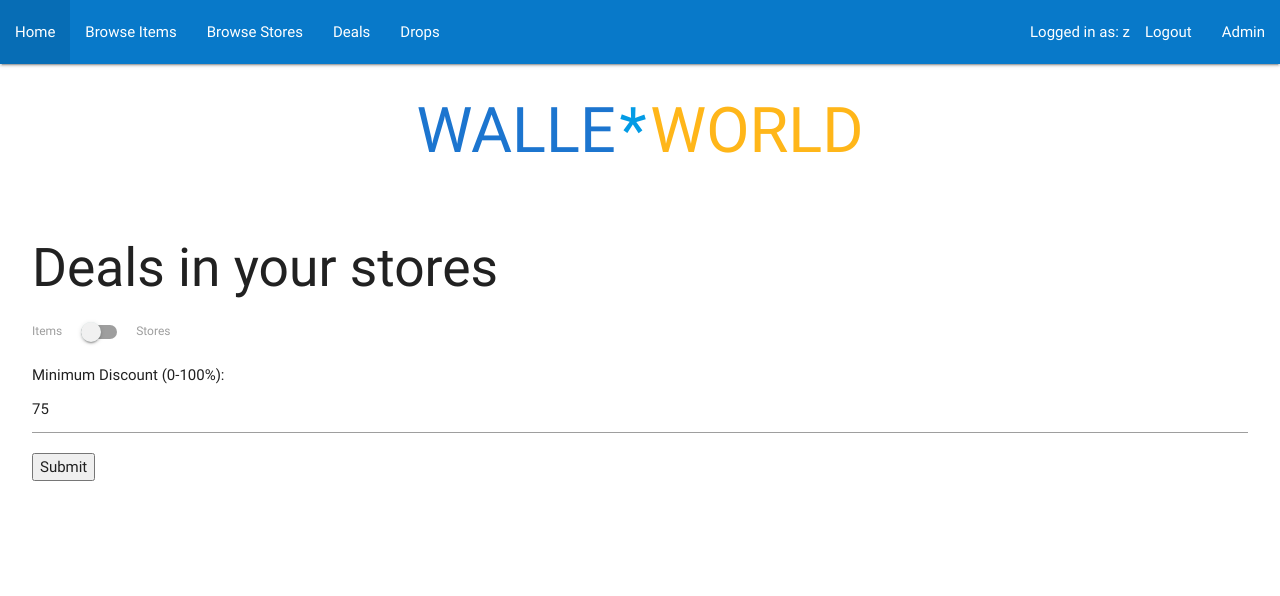
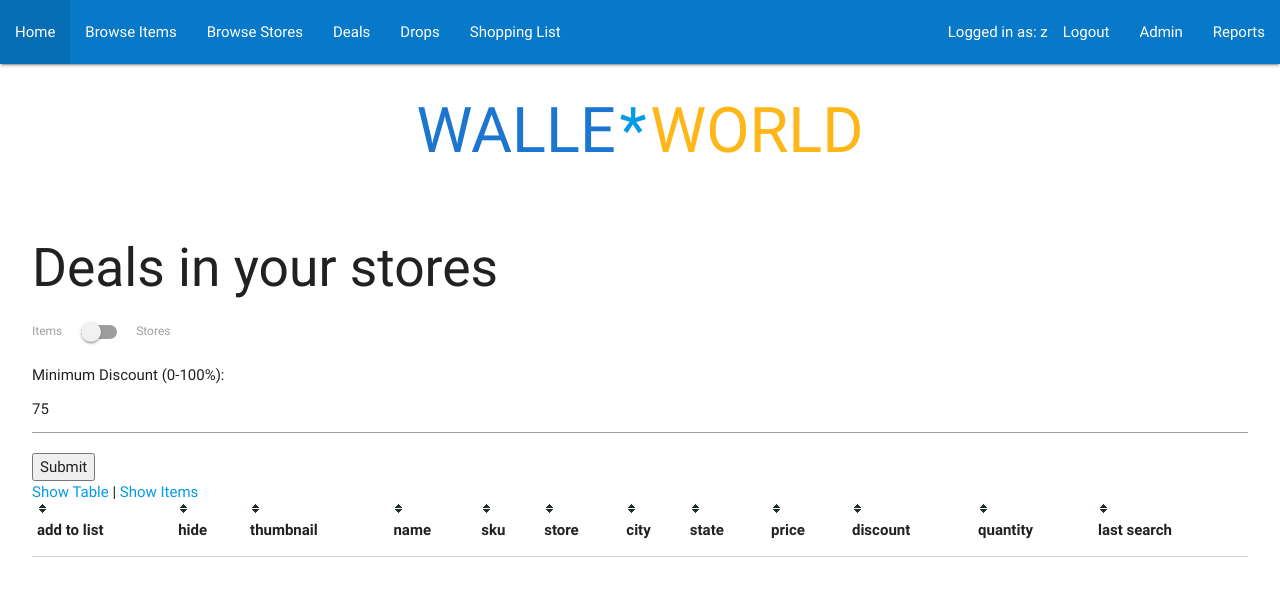
Before and after one commit to baldegg/walle, a Flask app: page /deals in a window 1280 px wide. Shown: the top 596 px of the page. Run offline with Flask 2, Linux system fonts and the light colour scheme; a user stored in the database is signed in; data comes from the database, SQL or seed files in the repository; both versions use the stored data as it was after the commit; lists and menus that the app fills with data are empty; parts of the project's set-up code (start-up, migrations or seed data) failed here and were passed over; some libraries are stand-ins or nearby versions.

Commit message:
added shopping list, color coding, bug fixes

```diff
--- a/application.py
+++ b/application.py
@@ -16,7 +16,6 @@ from flask_debugtoolbar import DebugToolbarExtension
 # create the application instance :)
 app = Flask(__name__)
 app.config.from_object(__name__)
-
 SECRET_KEY = config.VARS['SECRET_KEY']
 
 # Load default config and override config from an environment variable
@@ -29,27 +28,17 @@ app.config.update(dict(
 app.debug = False
 toolbar = DebugToolbarExtension(app)
 
-# cache settings - disabled for now to increase speed
-# @app.after_request
-# def after_request(response):
-#     response.headers["Cache-Control"] = "no-cache, no-store, must-revalidate"
-#     response.headers["Expires"] = 0
-#     response.headers["Pragma"] = "no-cache"
-#     return response
-
 # Configure session to use filesystem (instead of signed cookies)
 app.config["SESSION_FILE_DIR"] = './session'
 app.config["SESSION_PERMANENT"] = True
 app.config["SESSION_TYPE"] = "filesystem"
 Session(app)
 
-
 def connect_db():
     """Connects to the specific database."""
     rv = sqlite3.connect(app.config['DATABASE'])
     rv.row_factory = sqlite3.Row
     return rv
-
 
 def init_db():
     """Initializes DB according to schema.sql"""
@@ -58,13 +47,11 @@ def init_db():
         db.cursor().executescript(f.read())
     db.commit()
 
-
 @app.cli.command('initdb')
 def initdb_command():
     """Initializes the database from command line"""
     init_db()
     print('Initialized the database.')
-
 
 def query_db(query, args=(), one=False):
     """Helper function to query DB"""
@@ -147,7 +134,7 @@ def register():
             pw_hash = generate_password_hash(request.form.get("password"))
             # inserts new user along with password hash into users table
             try:
-                result = db.execute("INSERT INTO users (username, hash) VALUES(?, ?)",
+                db.execute("INSERT INTO users (username, hash) VALUES(?, ?)",
                                     [request.form.get("username"), pw_hash])
             except sqlite3.IntegrityError:
                 # if user already exists, db query will return None
@@ -172,7 +159,9 @@ def index():
     """Shows personalized list of items to search for and stores in which to search"""
     db = get_db()
     items = query_db('SELECT sku, name from itemsToSearch WHERE uid=?', [session["user_id"]])
-    stores = query_db('SELECT storesToSearch.id as id, city, state, street FROM storesToSearch INNER JOIN stores on stores.id = storesToSearch.id WHERE storesToSearch.uid=?', [session['user_id']])
+    stores = query_db('SELECT storesToSearch.id as id, city, state, street FROM storesToSearch\
+                       INNER JOIN stores on stores.id = storesToSearch.id WHERE storesToSearch.uid=?'\
+                        , [session['user_id']])
     return render_template("index.html", items=items, stores=stores)
 
 
@@ -192,7 +181,7 @@ def browseitems():
             print(category)
             numitems = query_db('SELECT count(*) from itemData WHERE categoryNode = ?',[category], one=True)
             database = query_db('SELECT sku, itemData.name, thumbnailImage, categoryPath, categoryNode, numsearches, itemData.upc, SUM(qty) as count, MIN(price) as min, salePrice,\
-                    ROUND((100*(1 - MIN(price*1.0)/salePrice*1.0)),1) as bestDrop from itemData LEFT JOIN inventory on inventory.upc = itemData.upc\
+                   B ROUND((100*(1 - MIN(price*1.0)/salePrice*1.0)),1) as bestDrop from itemData LEFT JOIN inventory on inventory.upc = itemData.upc\
                     WHERE categoryNode = ? GROUP BY itemdata.upc ORDER BY numsearches DESC LIMIT ? OFFSET ?',[category, 100,(page-1)*100])
         elif sortby == 'numsearches':
             database = query_db('SELECT sku, itemData.name, thumbnailImage, categoryPath, categoryNode, numsearches, itemData.upc, SUM(qty) as count, MIN(price) as min, salePrice,\
@@ -334,7 +323,7 @@ def search():
             pass
     db.commit()
     # collects newly acquired data to present to user as results page
-    inv = query_db('SELECT inventory.upc as upc, itemData.sku, store, street, city, state, qty, price, datetime, msrp, thumbnailImage, itemData.name, salePrice FROM inventory \
+    inv = query_db('SELECT inventory.upc as upc, itemData.sku, store, street, city, state, qty, price, datetime, msrp, thumbnailImage, itemData.name, salePrice, ROUND(100.0*(1.0-((1.0*inventory.price)/(1.0*itemdata.salePrice))),2) as discount FROM inventory \
             INNER JOIN itemData ON itemData.upc = inventory.upc INNER JOIN stores ON inventory.store = stores.id INNER JOIN itemsToSearch on itemData.sku=itemstoSearch.sku INNER JOIN storesToSearch on stores.id = storesToSearch.id WHERE qty > 0 AND storesToSearch.uid = ? ORDER BY upc', [session["user_id"]])
     # if looking up a single sku from item page, redirect to the page we came from with updated data
     if request.args.get('sku'):
@@ -352,6 +341,7 @@ def update():
     toUpdate = json.loads(request.data)
     print(toUpdate)
     # looks up item
+
     result = invLookup(toUpdate['upc'],toUpdate['store'])['data'][0]
     db = get_db()
     # updates inventory database with new info
@@ -359,7 +349,9 @@ def update():
         db.execute('INSERT or REPLACE INTO inventory (upc, store, qty, price, name, datetime)\
         values (?, ?, ?, ?, ?, ?)', [toUpdate['upc'], toUpdate['store'], result['availabilityInStore'], result['packagePrice'], result['name'], str(datetime.now())])
     except KeyError:
-        return -1
+        db.execute('DELETE FROM inventory WHERE upc=? AND store =?',[toUpdate['upc'],toUpdate['store']])
+        db.commit()
+        return "Deleted"
     db.commit()
     # packages updated data
     updated = {
@@ -415,10 +407,14 @@ def deals():
     discount = request.args.get("discount") or 75.0
     discount = float(discount)
     groupbystores = request.args.get("groupbystores")
+    q = 'SELECT *, itemdata.name as realname, ROUND(100.0*(1.0-((1.0*inventory.price)/(1.0*itemdata.salePrice))),2) as discount\
+    from inventory INNER JOIN itemData on inventory.upc = itemData.upc INNER JOIN storestosearch ON inventory.store = storestosearch.id\
+    INNER JOIN stores on stores.id = storestosearch.id WHERE discount>? AND saleprice > 0 AND QTY > 0 AND uid=?'
     if groupbystores=="on":
-        deals = query_db('SELECT *, itemdata.name as realname, 100.0*(1.0-((1.0*inventory.price)/(1.0*itemdata.salePrice))) as discount from inventory INNER JOIN itemData on inventory.upc = itemData.upc INNER JOIN storestosearch ON inventory.store = storestosearch.id INNER JOIN stores on stores.id = storestosearch.id WHERE discount>? AND saleprice > 0 AND QTY > 0 ORDER BY stores.city',[discount])
+         q += " ORDER BY stores.city"
     else:
-        deals = query_db('SELECT *, itemdata.name as realname, 100.0*(1.0-((1.0*inventory.price)/(1.0*itemdata.salePrice))) as discount from inventory INNER JOIN itemData on inventory.upc = itemData.upc INNER JOIN storestosearch ON inventory.store = storestosearch.id INNER JOIN stores on stores.id = storestosearch.id WHERE discount>? AND saleprice > 0 AND QTY > 0 ORDER BY itemdata.name',[discount])
+         q += " ORDER BY itemData.sku"
+    deals = query_db(q,[discount,session["user_id"]])
     return render_template('deals.html', deals=deals)
 
 @app.route('/pricedrops', methods=['GET'])
@@ -432,8 +428,6 @@ def pricedrops():
         upc = upc['upc']
         yourdrops.append(query_db('SELECT * from priceDrops inner join itemdata on pricedrops.upc = itemdata.upc inner join stores on pricedrops.store_id = stores.id where itemdata.upc = ? ORDER BY datetime DESC',[upc]))
     print(yourdrops)
-    # for drop in yourdrops:
-    #     print(yourdrops[drop][0]['name'])
     return render_template('pricedrops.html', upcs = upcs, yourdrops=yourdrops)
 
 @app.route('/admin', methods=['GET'])
@@ -588,6 +582,30 @@ def reports():
     else:
         return render_template("sorry.html", message="Reports for admins only.")
 
+@app.route('/shoppinglist', methods=['GET', 'POST'])
+@login_required
+def shoppinglist():
+    db = get_db()
+    if request.method=="GET":
+        yourlist = query_db('SELECT * from shoppingList\
+                    INNER JOIN inventory on shoppinglist.upc=inventory.upc and shoppinglist.store=inventory.store\
+                    INNER JOIN itemdata on itemdata.upc=shoppinglist.upc\
+                    INNER JOIN stores on stores.id=shoppinglist.store\
+                    WHERE uid=?',[session["user_id"]])
+        return render_template('shoppinglist.html',yourlist=yourlist)
+    elif request.method=="POST":
+        if request.form.get("delete"):
+            db.execute("DELETE FROM shoppinglist WHERE uid=? and upc=? and store=?",[session["user_id"],request.form.get("upc"),request.form.get("store")])
+            print("DELETE!!")
+            db.commit()
+            return "1"
+        else:
+            db.execute('INSERT OR IGNORE INTO shoppinglist (uid, upc, store) VALUES(?, ?, ?)',[session["user_id"],request.form.get("upc"),request.form.get("store")])
+            db.commit()
+            return "0"
+
 
 if __name__ == "__main__":
-    app.run(host = '0.0.0.0')
+    app.run(host = '0.0.0.0', port=8080)
+
+app.run(host = '0.0.0.0', port=8080, debug=True)
--- a/static/scripts.js
+++ b/static/scripts.js
@@ -1,14 +1,10 @@
 /* global $*/
 
+$(document).ready(function() {
+  //make tables sortable
+  $('.tablesorter').tablesorter();
 
-
-$(document).ready(function() {
-  $("#allitems").tablesorter();
-  $("#allstores").tablesorter();
-  $("#iteminv").tablesorter();
-  $("#storestock").tablesorter();
-  $("#users").tablesorter();
-  $("#adminitems").tablesorter();
+  //enables check/uncheck all boxes
   $('.masterCheck').click(function() {
     $(this).closest('table').find('.slaveCheck').each(function() {
       $(this).click();
@@ -17,22 +13,7 @@ $(document).ready(function() {
 
 });
 
-
-  var slider = document.getElementById('test-slider');
-  noUiSlider.create(slider, {
-   start: [20, 80],
-   connect: true,
-   step: 1,
-   orientation: 'horizontal', // 'horizontal' or 'vertical'
-   range: {
-     'min': 0,
-     'max': 100
-   },
-   format: wNumb({
-     decimals: 0
-   })
-  });
-
+//show loading bar
 function loading() {
   console.log("loading");
   $(".progress").show();
@@ -51,14 +32,36 @@ function updateInv() {
   xhttp.onreadystatechange = function() {
     if (this.readyState == 4 && this.status == 200) {
       var updated = JSON.parse(this.responseText);
-      $(document.activeElement).parent().parent().children()[5].innerText = updated['qty'];
-      $(document.activeElement).parent().parent().children()[6].innerText = "$" + updated['price'];
-      $(document.activeElement).parent().parent().children()[7].innerText = updated['timestamp'];
+            $(document.activeElement)[0].innerHTML = "<i class='refresh material-icons'>sync_problem</i>"
+      $(document.activeElement).parent().siblings("#qty")[0].innerText = updated['qty'];
+      $(document.activeElement).parent().siblings('#price')[0].innerText = "$" + updated['price'];
+      $(document.activeElement).parent().siblings("#timestamp")[0].innerText = updated['timestamp'];
     }
   };
   xhttp.open("POST", "/update", true);
   xhttp.send(JSON.stringify(data));
 }
+
+function updateShoppingListInv(upc, store) {
+  var data = {
+    "store": store,
+    "upc": upc
+  }
+  var xhttp = new XMLHttpRequest();
+  xhttp.onreadystatechange = function() {
+    if (this.readyState == 4 && this.status == 200) {
+      var updated = JSON.parse(this.responseText);
+
+      $(document.activeElement).siblings("#qty")[0].innerText = updated['qty'];
+      $(document.activeElement).siblings("#price")[0].innerText = "$" + updated['price'];
+      $(document.activeElement).siblings("#timestamp")[0].innerText = updated['timestamp'];
+    }
+  };
+  xhttp.open("POST", "/update", true);
+  xhttp.send(JSON.stringify(data));
+}
+
+
 
 function updateStore() {
   var upc = $(document.activeElement).parent().parent().children()[4].innerText;
@@ -106,15 +109,42 @@ function addStore() {
   xhttp.send(store);
 }
 
+function addToShoppingList(upc, store) {
+  var xhttp = new XMLHttpRequest();
+  xhttp.onreadystatechange = function() {
+    if (this.readyState == 4 && this.status == 200) {
+      $(document.activeElement)[0].innerHTML = "<i class='material-icons'>playlist_add_check</i>"
+
+    }
+  };
+  xhttp.open("POST", "/shoppinglist", true);
+  xhttp.setRequestHeader("Content-type", "application/x-www-form-urlencoded");
+  xhttp.send("upc=" + upc + "&store=" + store);
+}
+
+function deleteFromShoppingList(upc, store) {
+  var xhttp = new XMLHttpRequest();
+  xhttp.onreadystatechange = function() {
+    if (this.readyState == 4 && this.status == 200) {
+      $(document.activeElement).closest('div').css("display", "none");
+    }
+  };
+  xhttp.open("POST", "/shoppinglist", true);
+  xhttp.setRequestHeader("Content-type", "application/x-www-form-urlencoded");
+  xhttp.send("upc=" + upc + "&store=" + store + "&delete=true");
+}
+
+
 function loadStores() {
   loading();
   var sku = $(document.activeElement)[0]['id'].replace('.add', '');
 }
 
 
-function confirmDelete(){
+function confirmDelete() {
   $(document.activeElement).next('button').toggle();
 }
+
 function showEdit() {
   $(".edit").show();
 }
@@ -124,9 +154,19 @@ function adminDelete(sku) {
   xhttp.onreadystatechange = function() {
     if (this.readyState == 4 && this.status == 200) {
       $(document.activeElement).text("DELETED!");
-      $(document.activeElement).closest('tr').css("display","none");
+      $(document.activeElement).closest('tr').css("display", "none");
     }
   };
   xhttp.open("POST", "/delete");
   xhttp.send(sku);
 }
+
+function showItems() {
+  $('.tables').hide()
+  $('.items').show()
+}
+
+function showTables() {
+  $('.items').hide()
+  $('.tables').show()
+}
--- a/static/style.css
+++ b/static/style.css
@@ -1,3 +1,11 @@
+.delete {
+    color: red;
+}
+
+.refresh{
+    color:green;
+}
+
 .item {
     display: inline-block;
     width: 300px;
@@ -147,3 +155,20 @@ table.tablesorter thead tr .headerSortUp {
 td input {
     padding-right: 0px !important;
 }
+
+.items {
+    display: none;
+}
+
+.limited {
+    color: orange;
+}
+
+.instock {
+    color: green;
+}
+
+.tablethumb {
+    height: 25%;
+    width: 50%;
+}
--- a/templates/deals.html
+++ b/templates/deals.html
@@ -1,35 +1,72 @@
-{% extends "layout.html" %}
-{% block title %} Browse Items{% endblock %}
-{% block body %}
+{% extends "layout.html" %} {% block title %} Browse Items{% endblock %} {% block body %}
 
 <h2>Deals in your stores</h2>
 <form id="deals" action="/deals" method="get">
-     <!-- Switch -->
-  <div class="switch">
-    <label>
+    <div class="switch">
+        <label>
       Items
       <input type="checkbox" id="groupby" name="groupbystores">
       <span class="lever"></span>
       Stores
     </label>
-  </div>
-  <br>
-   Minimum Discount (0-100%): <input type="text" id="discount" name="discount" value="75">
-  <button>Submit</button>
+    </div>
+    <br> Minimum Discount (0-100%): <input type="text" id="discount" name="discount" value="75">
+    <button>Submit</button>
 </form>
 
+<a href="#" id="showTables" onclick="showTables()">Show Table</a> | <a href="#" id="showItems" onclick="showItems()">Show Items</a>
+<div class="items">
+    {% for deal in deals %}
 
-   {% for deal in deals %}
-    <div class="item ">
-        <img src="{{deal.thumbnailImage}}"/><br>
-        #<a href="/store?store={{deal.store}}">{{deal.store}}</a> - {{deal.city}}, {{deal.state}}<br>
-        {{deal.realname}}<br>
-        sku: <a href="/item?sku={{deal.sku}}">{{deal.sku}}</a> upc: {{deal.upc}}<br>
-        {{deal.qty}} in stock - ${{deal.price}}<br>
-        {{deal.discount}}% discount<br>
-        {{deal.datetime}}
+    <div class="item" style="background:rgba({{255-deal.discount/100*255}},{{deal.discount/100*255}},0,.5)">
+        <img src="{{deal.thumbnailImage}}" /><br> #
+        <a href="/store?store={{deal.store}}">{{deal.store}}</a> - {{deal.city}}, {{deal.state}}<br> {{deal.realname}}
+        <br> sku: <a href="/item?sku={{deal.sku}}">{{deal.sku}}</a> upc: {{deal.upc}}<br> {{deal.qty}} in stock - ${{deal.price}}<br> {{deal.discount}}% discount<br> {{deal.datetime}}<br>
+        <a href="#" onclick="$('.{{deal.sku}}').hide();return false"><i class="material-icons">remove_red_eye</i></a>
     </div>
+
     {%endfor%}
+</div>
+<div class="tables">
+    <table class="tablesorter striped" id="dealItems">
+
+        <thead>
+            <tr>
+                <th>add to list</th>
+                <th>hide</th>
+                <th>thumbnail</th>
+                <th>name</th>
+                <th>sku</th>
+                <th>store</th>
+                <th>city</th>
+                <th>state</th>
+                <th>price</th>
+                <th>discount</th>
+                <th>quantity</th>
+                <th>last search</th>
+            </tr>
+        </thead>
+        <tbody>
+            {% for deal in deals %}
+            <tr class="{{deal.sku}}">
+                <td><a href="#" onclick="addToShoppingList({{deal.upc}},{{deal.store}})"><i class="material-icons">list</i></a></td>
+                <td><a href="#" onclick="$('.{{deal.sku}}').hide();return false"><i class="material-icons">remove_red_eye</i></a></td>
+                <td><img src="{{deal.thumbnailImage}}" class="tablethumb" \></td>
+                <td><a href="/item?sku={{deal.sku}}">{{deal.sku}}</a></td>
+                <td>{{deal.realname}}</td>
+                <td>{{deal.store}}</td>
+                <td>{{deal.city}}</td>
+                <td>{{deal.state}}</td>
+                <td>{{deal.price}}</td>
+                <td style="background:rgba({{255-deal.discount/100*255}},{{deal.discount/100*255}},0,1)">{{deal.discount}}</td>
+                <td{% if deal.qty==1 %} class="limited" {% else %} class="instock" {% endif %}><b>{{deal.qty}}</b></td>
+                    <td>{{deal.datetime}}</td>
+            </tr>
+            {% endfor %}
+
+        </tbody>
+    </table>
+</div>
 
 
 
--- a/templates/layout.html
+++ b/templates/layout.html
@@ -1,7 +1,6 @@
 <!doctype html>
 <title>WALL E WORLD</title>
 <link rel=stylesheet type=text/css href="{{ url_for('static', filename='style.css') }}">
-
 
 
 <link href="https://fonts.googleapis.com/icon?family=Material+Icons" rel="stylesheet">
@@ -23,23 +22,27 @@
     <div class=page>
         <nav>
             <div class="nav-wrapper">
+                {% if session.username %}
                 <ul id="nav-mobile" class="left hide-on-med-and-down">
                     <li><a href="/">Home</a></li>
                     <li><a href="/browseitems">Browse Items</a></li>
                     <li><a href="/browsestores">Browse Stores</a></li>
                     <li><a href="/deals">Deals</a></li>
                     <li><a href="/pricedrops">Drops</a></li>
-                    <!--<li><a href="#">Test1</a></li>-->
-                    <!--        <li><a href="#">Test1</a></li>-->
+                    <li><a href="/shoppinglist">Shopping List</a></li>
                 </ul>
 
-
+                {% endif %}
                 <ul id="nav-mobile" class="right hide-on-med-and-down">
                     <li> {% if session.username %} Logged in as: {{session.username}} {% endif %}
                     </li>
                     <li><a href="{{url_for('login')}}">      {% if not session.username %}Login <li><a href="{{url_for('register')}}">Register</a></li>
-                    {%else%}Logout{%endif%}</a></li>
-                    {% if session.level == 2 %}<li><a href="{{url_for('admin')}}">Admin</a></li>{%endif%}
+                    {%else%}Logout{%endif%}</a>
+                    </li>
+                    {% if session.level == 2 %}
+                    <li><a href="{{url_for('admin')}}">Admin</a></li>
+                    <li><a href="{{url_for('reports')}}">Reports</a></li>
+                    {%endif%}
 
                 </ul>
             </div>
@@ -49,14 +52,13 @@
         {% endfor %}
         <div class="container">
             <center>
-            <a href="/">
+                <a href="/">
                     <h1 class="w">WALLE</h1>
                     <h1>*</h1>
                     <h1 class="m">WORLD</h1>
-            </a>
+                </a>
             </center>
-            <br>
-            {% block body %} {% endblock %}
+            <br> {% block body %} {% endblock %}
 
 
         </div>
--- a/templates/store.html
+++ b/templates/store.html
@@ -5,6 +5,7 @@
 <table class="striped tablesorter" id="storestock">
     <thead>
         <tr>
+            <th>add to list</th>
             <th>update</th>
             <th>pic</th>
             <th>name</th>
@@ -21,6 +22,7 @@
     <tbody>
         {% for item in inv %}
         <tr>
+            <td><a href="#" onclick="addToShoppingList({{item.upc}},{{item.store}})"><i class="material-icons">list</i></a></td>
         <td><button class="waves-effect waves-light amber darken-2 btn-small" onclick="updateStore()">UPDATE</button></td>
         <td><img src="{{item.thumbnailImage}}" /></td>
         <td>{{item.name}}</td>
@@ -29,7 +31,7 @@
         <td>{{item.qty}}</td>
         <td>${{item.price}}</td>
         <td>${{item.salePrice}}</td>
-        <td>{{item.droppy}}%</td>
+        <td style="background:rgba({{255-item.droppy/100*255}},{{item.droppy/100*255}},0,1)">{{item.droppy}}%</td>
         <td>{{item.categoryPath}}</td>
         <td>{{item.datetime}}</td>
         </tr>
```
Also changed, not shown: schema.sql (+8 -0 lines), templates/browsestores.html (+14 -5 lines), templates/item.html (+33 -18 lines), templates/pricedrops.html (+6 -10 lines), templates/results.html (+6 -6 lines), templates/shoppinglist.html (added, +16 -0 lines), reports/inventory.csv (added), static/shoppinglist.png (added), walle.db.
